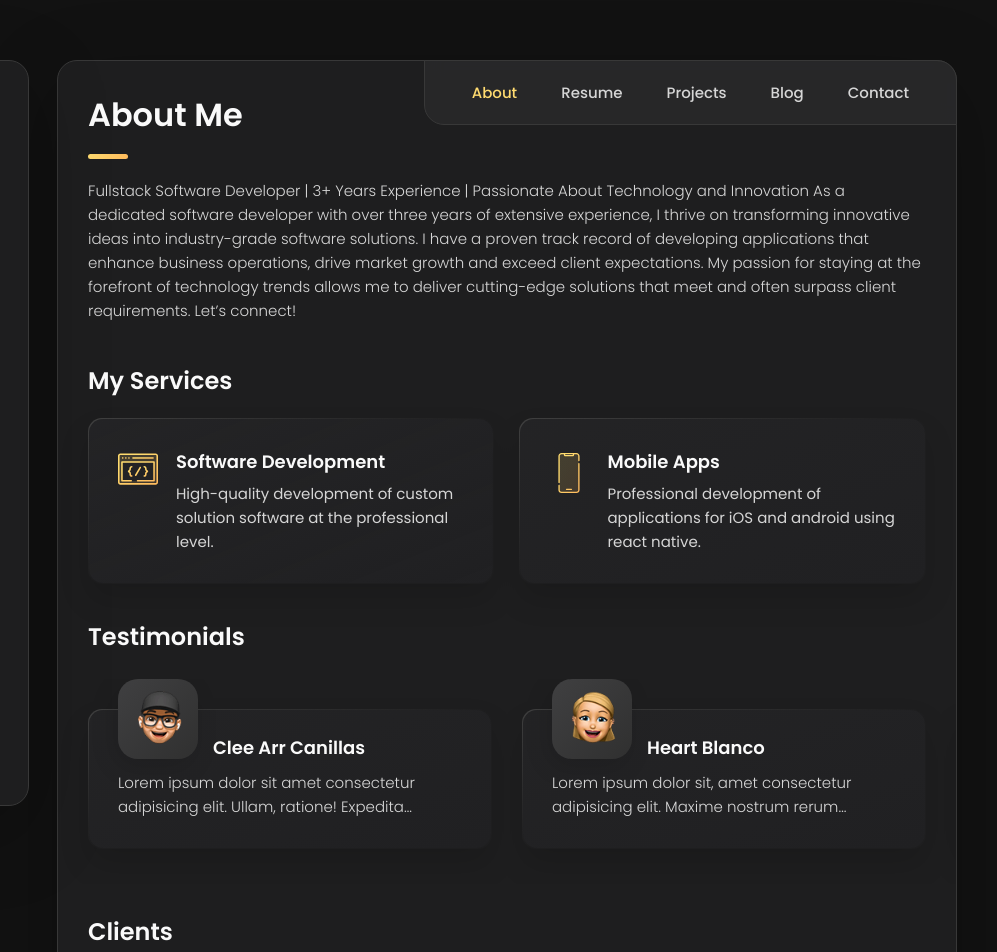
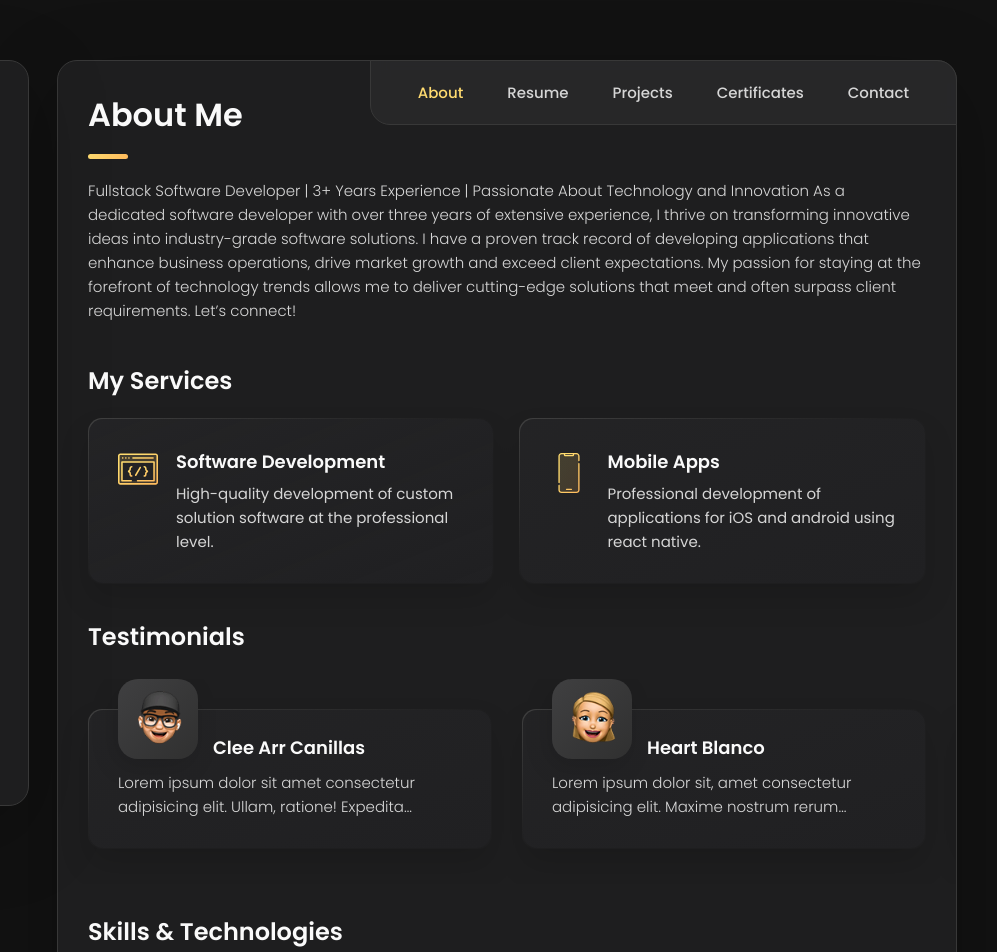
Before and after one commit to Drakkarrr/my-portfolio-card, a plain HTML site: page index.html in a window 1280 px wide. Shown: the top 952 px of the page, 283-1280 px from the left. Drawn offline with nearby package versions, Linux system fonts and the light colour scheme.

Commit message:
revamped skills and technologies, removed clients

```diff
--- a/index.html
+++ b/index.html
@@ -183,7 +183,7 @@
           </li>
 
           <li class="navbar-item">
-            <button class="navbar-link" data-nav-link>Blog</button>
+            <button class="navbar-link" data-nav-link>Certificates</button>
           </li>
 
           <li class="navbar-item">
@@ -444,7 +444,7 @@
 
         <section class="clients">
 
-          <h3 class="h3 clients-title">Clients</h3>
+          <h3 class="h3 clients-title">Skills &amp; Technologies</h3>
 
           <ul class="clients-list has-scrollbar">
 
@@ -992,10 +992,10 @@
         - #BLOG
       -->
 
-      <article class="blog" data-page="blog">
+      <article class="blog" data-page="certificates">
 
         <header>
-          <h2 class="h2 article-title">Blog</h2>
+          <h2 class="h2 article-title">Certificates</h2>
         </header>
 
         <section class="blog-posts">
```
